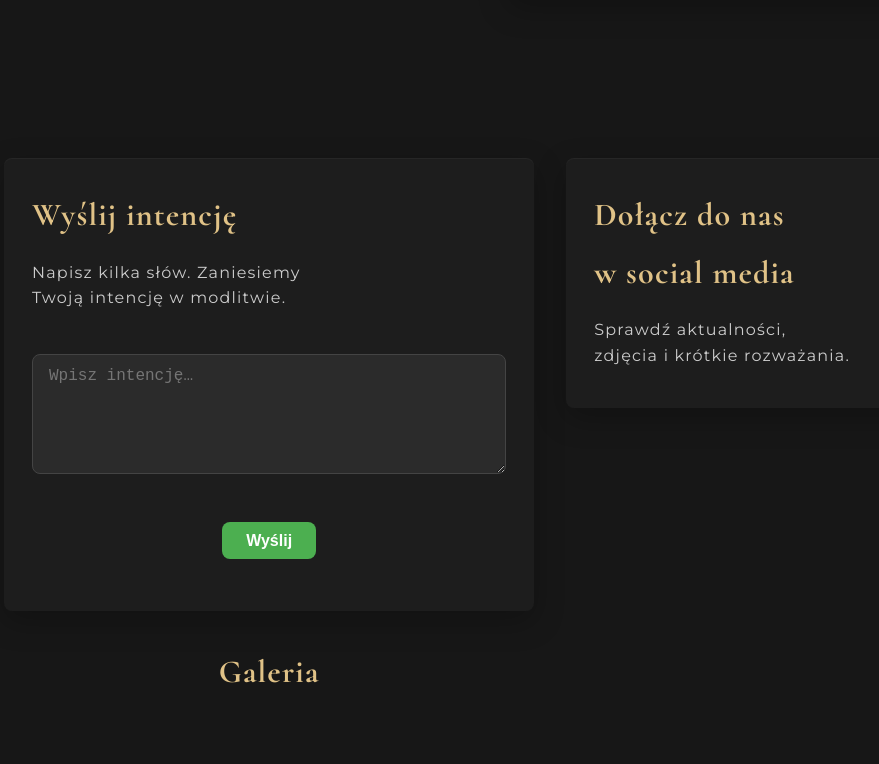
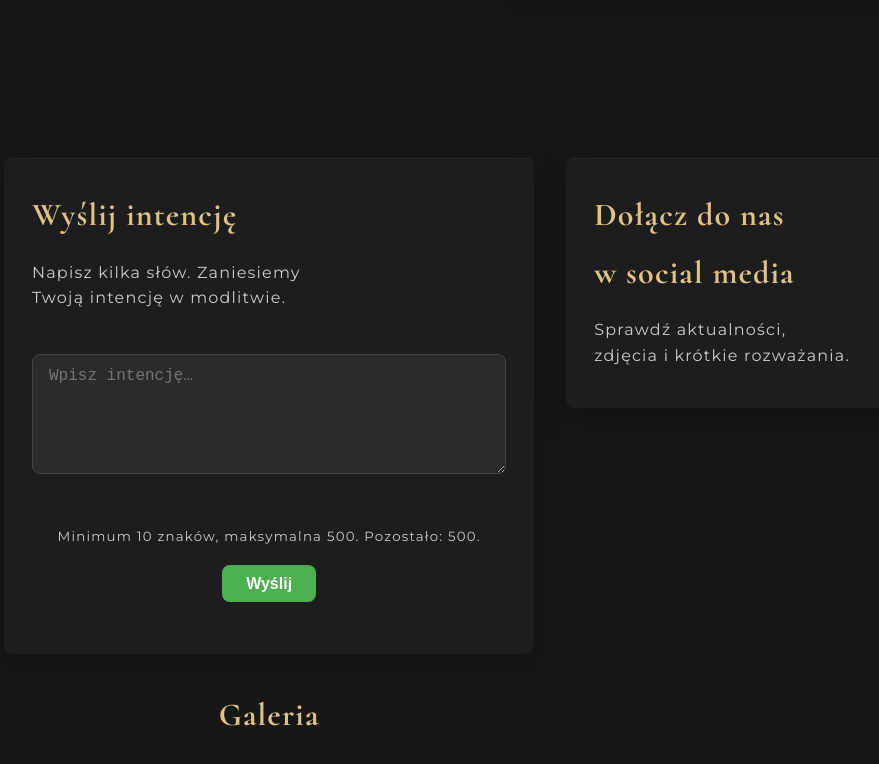
Before and after one commit to OllaWilk/monastyr_nextjs, a Next.js app: page /kontakt in a window 1280 px wide. Shown: the part 550-1314 px from the top of the page, without its empty margins (156-1035 px from the left). Built offline with nearby package versions, Linux system fonts and the light colour scheme.

Commit message:
add validation

```diff
--- a/app/kontakt/kontakt.module.scss
+++ b/app/kontakt/kontakt.module.scss
@@ -26,5 +26,9 @@
     width: 100%;
     gap: 1.5rem;
     overflow: hidden;
+
+    @include m.r-tablet {
+      text-align: center;
+    }
   }
 }
--- a/app/kontakt/page.tsx
+++ b/app/kontakt/page.tsx
@@ -4,8 +4,9 @@ import { headerData } from "@/data/kontakt/header";
 import { Paragraph } from "@/components/Paragraph/Paragraph";
 import { Titles } from "@/components/Titles/Titles";
 import { kontaktData } from "@/data/kontakt/kontakt";
+import { IntentionForm } from "@/components/IntentionForm/IntentionForm";
 import styles from "./kontakt.module.scss";
-import { IntentionForm } from "@/components/IntentionForm/IntentionForm";
+
 export default function Kontakt() {
   const { form } = kontaktData;
 
--- a/components/IntentionForm/IntentionForm.module.scss
+++ b/components/IntentionForm/IntentionForm.module.scss
@@ -1,17 +1,11 @@
+@use "@/styles/variables.scss" as v;
+@use "@/styles/mixins.scss" as m;
+
 .IntentionForm {
-
   form {
-    display: flex;
-    flex-direction: column;
+    @include m.flex(column, center, center);
     gap: 1rem;
     width: 100%;
-  }
-
-  label {
-    font-size: 1rem;
-    font-weight: 600;
-    margin-bottom: 0.25rem;
-    color: #ddd;
   }
 
   textarea {
--- a/components/IntentionForm/IntentionForm.tsx
+++ b/components/IntentionForm/IntentionForm.tsx
@@ -1,16 +1,40 @@
 "use client";
 
-import React, { useState } from "react";
+import React, { useMemo, useState } from "react";
 import { Status } from "@/data/general-types";
 import styles from "./IntentionForm.module.scss";
+
+const MIN_LEN = 10;
+const MAX_LEN = 500;
+const URL_OR_EMAIL = /(https?:\/\/|www\.|[\w.-]+@[\w.-]+\.\w{2,})/i;
 
 export const IntentionForm = () => {
   const [intention, setIntention] = useState("");
   const [status, setStatus] = useState<Status>("idle");
+  const [touched, setTouched] = useState(false);
+
+  const trimmed = useMemo(
+    () => intention.replace(/\s+/g, " ").trim(),
+    [intention]
+  );
+
+  const error = useMemo(() => {
+    if (!touched) return "";
+    if (!trimmed) return "Wpisz treść intencji.";
+    if (trimmed.length < MIN_LEN) return `Minimalna ilość znaków ${MIN_LEN}.`;
+    if (trimmed.length > MAX_LEN) return `Maksymalna ilość znaków ${MAX_LEN}.`;
+    if (URL_OR_EMAIL.test(trimmed))
+      return "Nie podawaj linków ani adresów e-mail.";
+    return "";
+  }, [trimmed, touched]);
+
+  const isValid =
+    !error && trimmed.length >= MIN_LEN && trimmed.length <= MAX_LEN;
 
   const handleSubmit = async (e: React.FormEvent<HTMLFormElement>) => {
     e.preventDefault();
-    if (!intention.trim()) return;
+    setTouched(true);
+    if (!isValid) return;
 
     setStatus("sending");
 
@@ -28,15 +52,17 @@ export const IntentionForm = () => {
         console.log("FD:", key, value);
       }
 
-
       setStatus("sent");
       setIntention("");
+      setTouched(false);
     } catch (err) {
       setStatus("error");
       console.error("Error submitting intention:", err);
       return;
     }
   };
+
+  const charsLeft = Math.max(0, MAX_LEN - intention.length);
 
   return (
     <div className={styles.IntentionForm}>
@@ -48,8 +74,28 @@ export const IntentionForm = () => {
           value={intention}
           onChange={(e) => setIntention(e.target.value)}
           placeholder="Wpisz intencję…"
+          onBlur={() => setTouched(true)}
+          aria-invalid={!!error}
+          aria-describedby="intention-help intention-error"
+          maxLength={MAX_LEN + 50}
           required
+          className={error ? styles.textareaError : undefined}
         />
+        <div className={styles.metaRow}>
+          <small id="inteniton-help">
+            Minimum {MIN_LEN} znaków, maksymalna {MAX_LEN}. Pozostało:{" "}
+            {charsLeft}.
+          </small>
+          {error && (
+            <small
+              id="intention-error"
+              role="alert"
+              className={styles.errorMsg}
+            >
+              {error}
+            </small>
+          )}
+        </div>
         <button type="submit" disabled={status === "sending"}>
           {status === "sending" ? "Wysyłanie…" : "Wyślij"}
         </button>
--- a/components/Navigation/Navigation.tsx
+++ b/components/Navigation/Navigation.tsx
@@ -8,13 +8,12 @@ import styles from "./Navigation.module.scss";
 export const Navigation = () => {
   const [isOpen, setIsOpen] = useState(false);
   const toggleMenu = () => setIsOpen((prev) => !prev);
-
-  console.log(isOpen)
+  const closeMenu = () => setIsOpen(false);
 
   return (
     <nav className={styles.navigation}>
       <Logo imgClassName={styles.logoLink} />
-      <Menu isOpen={isOpen}  closeMenu={toggleMenu} />
+      <Menu isOpen={isOpen} closeMenu={closeMenu} />
       <Hamburger isOpen={isOpen} toggleMenu={toggleMenu} />
     </nav>
   );
```
